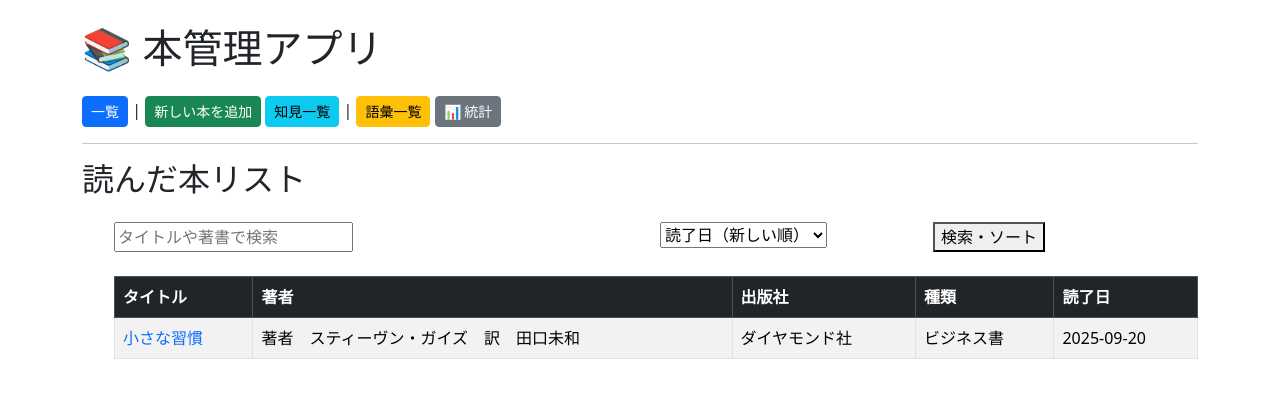
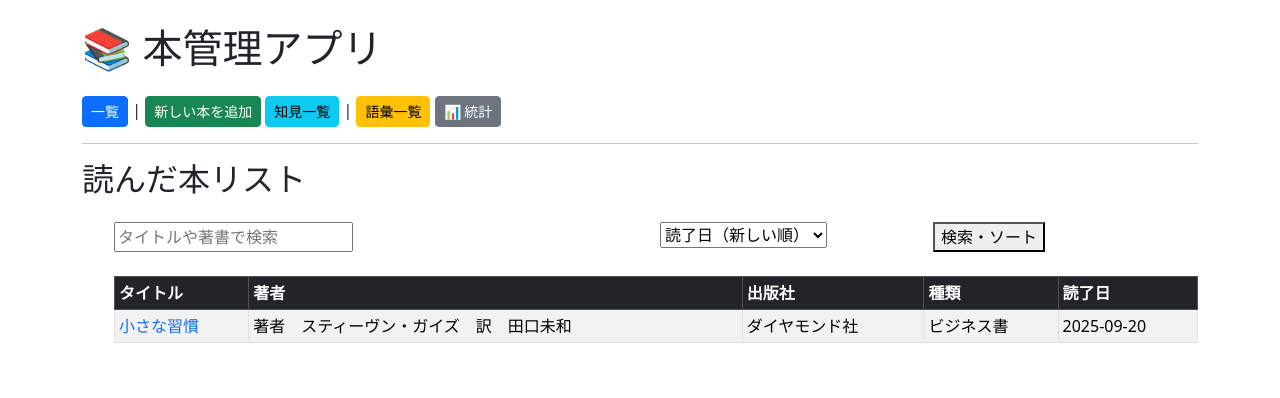
Before and after one commit to furuyatakumi-77/todo-app, a Flask app: page / in a window 1280 px wide. Shown: the top 398 px of the page. Run offline with Flask 3, Linux system fonts and the light colour scheme.

```diff
--- a/templates/index.html
+++ b/templates/index.html
@@ -22,7 +22,7 @@
     </form>
 
 {% if books %}
-<table class="table table-striped table-hover table-bordered">
+<table class="table table-striped table-hover table-bordered table-sm align-middle text-wrap">
     <thead class="table-dark">
         <tr>
             <th>タイトル</th>
```
